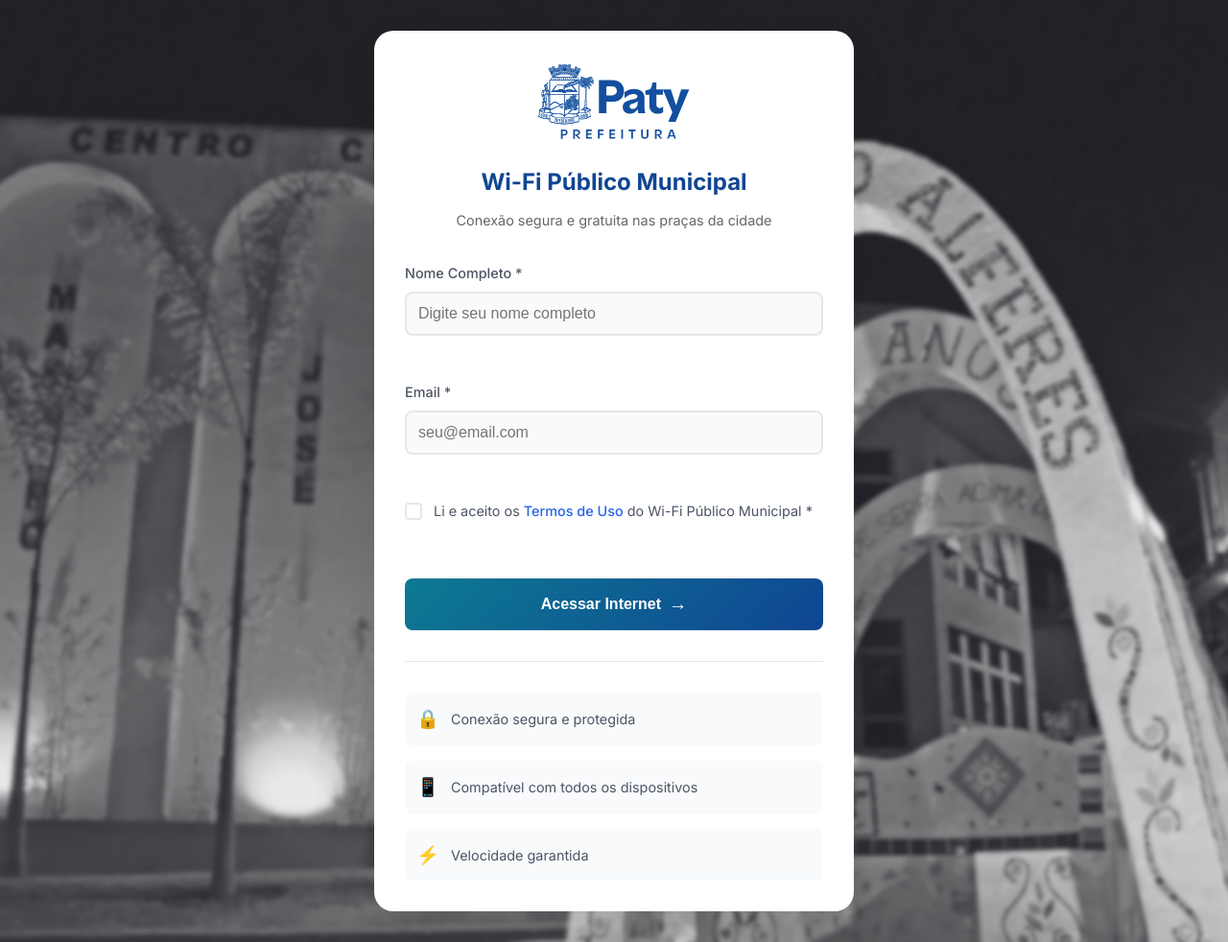
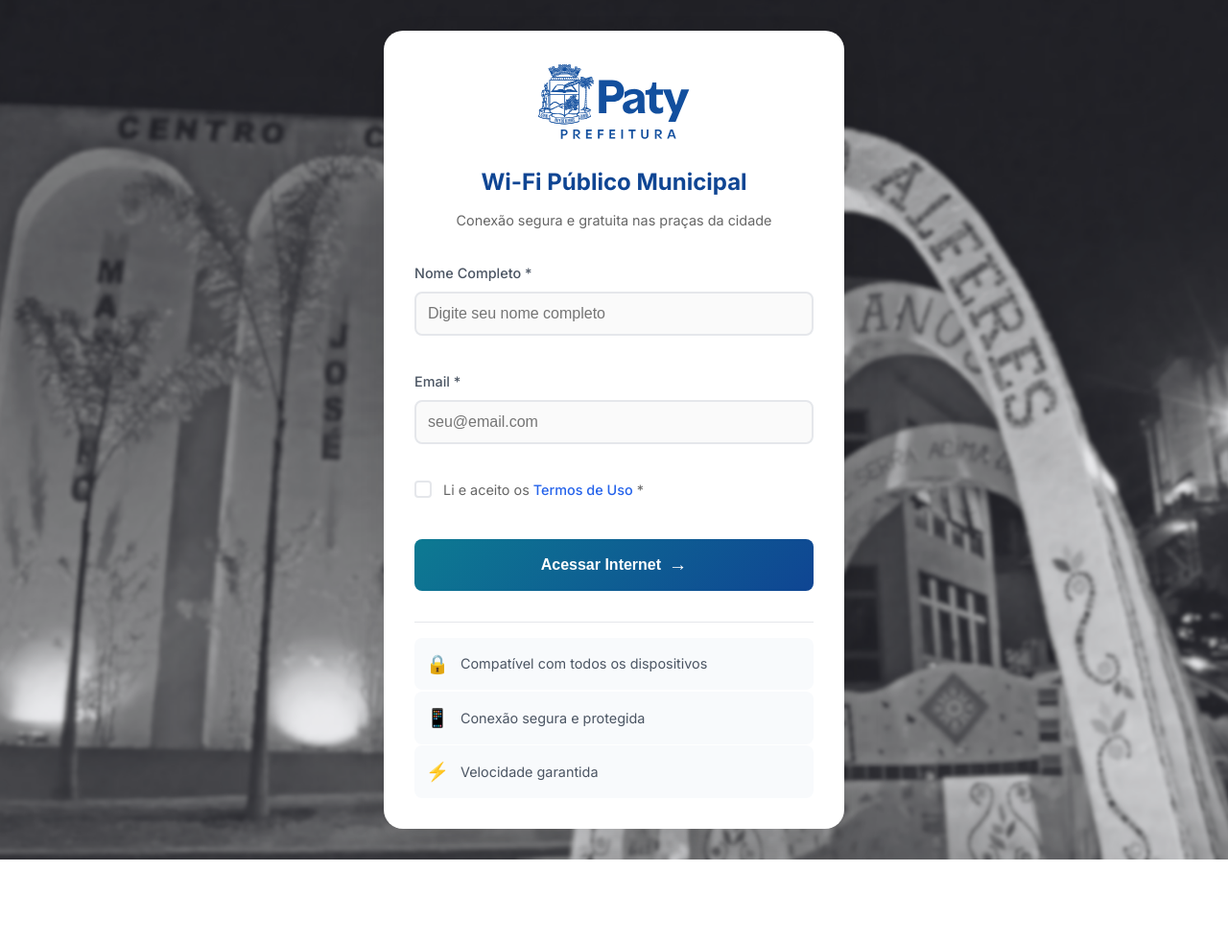
Before and after one commit to joaocurityba/wifi-portal, a Flask app: page /login in a window 1280 px wide. Shown: the whole page at 96% size. After the commit the page ends 896 px from the top, so only its background shows below. Run offline with Flask 3, Linux system fonts and the light colour scheme; parts of the project's set-up code (start-up, migrations or seed data) failed here and were passed over.

Commit message:
frontend update

```diff
--- a/app_simple.py
+++ b/app_simple.py
@@ -15,8 +15,7 @@ from flask_migrate import Migrate
 from dotenv import load_dotenv
 
 # Carrega variáveis de ambiente
-load_dotenv('.env.local')
-
+load_dotenv('.env.local.dev')
 # Importa modelos SQLAlchemy
 from app.models import db, User, AccessLog
 
--- a/static/css/style.css
+++ b/static/css/style.css
@@ -31,7 +31,7 @@ body {
     box-shadow: 0 20px 40px rgba(0, 0, 0, 0.1);
     padding: 2rem;
     width: 100%;
-    max-width: 500px;
+    max-width: 480px;
     margin: 2rem;
 }
 
@@ -81,7 +81,7 @@ h1 {
 }
 
 .form-group {
-    margin-bottom: 1.5rem;
+    margin-bottom: 0.8rem;
 }
 
 label {
@@ -177,7 +177,7 @@ input[type="date"]:focus {
 
 /* Botões */
 .form-actions {
-    margin-top: 2rem;
+    margin-top: 0.8rem;
 }
 
 .btn-primary {
@@ -219,8 +219,8 @@ input[type="date"]:focus {
 .info-section {
     display: grid;
     grid-template-columns: 1fr;
-    gap: 1rem;
-    padding-top: 2rem;
+    gap: 0.1rem;
+    padding-top: 1rem;
     border-top: 1px solid #e5e7eb;
 }
 
@@ -237,6 +237,12 @@ input[type="date"]:focus {
 
 .info-icon {
     font-size: 1.2rem;
+}
+
+.terms-actions a {
+    color: #2563eb;
+    text-decoration: none;
+    font-weight: 500;
 }
 
 /* Responsividade */
--- a/templates/login.html
+++ b/templates/login.html
@@ -62,9 +62,7 @@
                     <label class="checkbox-label">
                         <input type="checkbox" id="termos" name="termos" required>
                         <span class="checkmark"></span>
-                        Li e aceito os&nbsp;
-                        <a href="{{ url_for('termos') }}" target="_blank">Termos de Uso</a>
-                        &nbsp;do Wi-Fi Público Municipal *
+                        <p class="subtitle">Li e aceito os <a href="{{ url_for('termos') }}" target="_blank">Termos de Uso</a> *</p>
                     </label>
                     <span class="error-message" id="termos-error"></span>
                 </div>
@@ -81,11 +79,11 @@
         <div class="info-section">
             <div class="info-item">
                 <span class="info-icon">🔒</span>
-                <span class="info-text">Conexão segura e protegida</span>
+                <span class="info-text">Compatível com todos os dispositivos</span>
             </div>
             <div class="info-item">
                 <span class="info-icon">📱</span>
-                <span class="info-text">Compatível com todos os dispositivos</span>
+                <span class="info-text">Conexão segura e protegida</span>
             </div>
             <div class="info-item">
                 <span class="info-icon">⚡</span>
```
Also changed, not shown: templates/admin_login.html (+7 -6 lines), templates/termos.html (+6 -5 lines), 1 other file.
